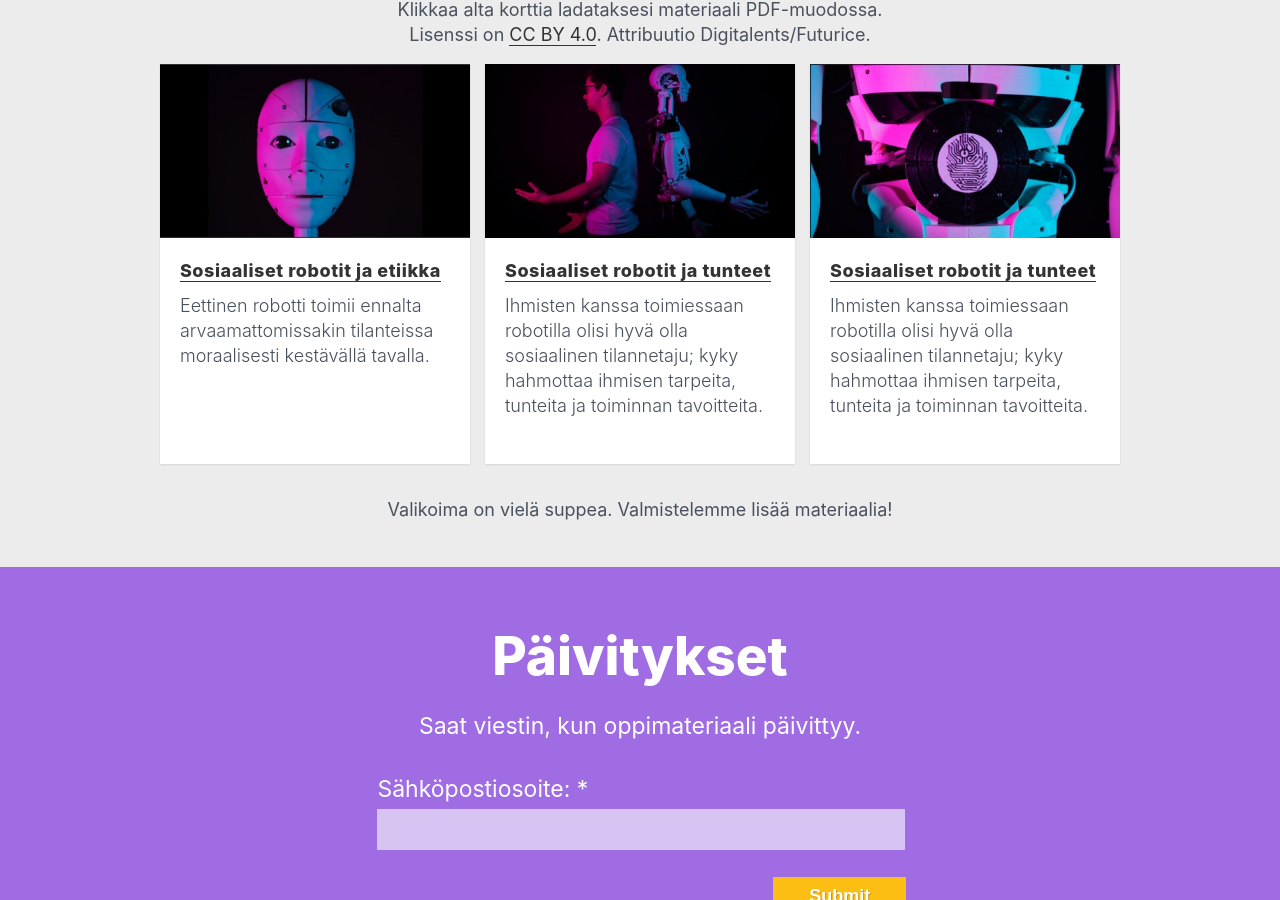
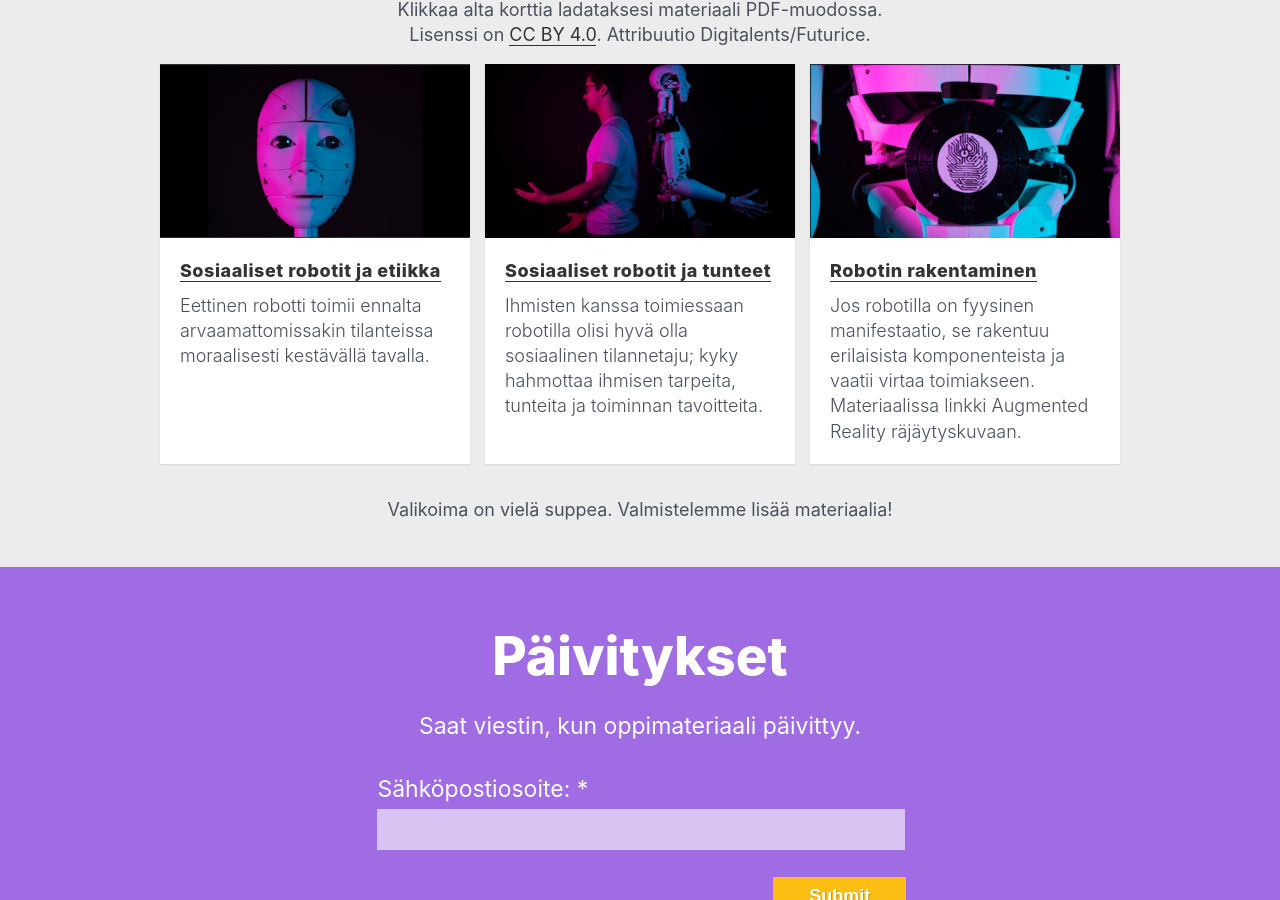
Before and after one commit to futurice/spiceprogram, a Jekyll site: the page built from open-robotics/index-fi.html, in a window 1280 px wide and 900 px high, scrolled down 747 px. Built offline with Jekyll 4.4.1, drawn with Linux system fonts in a browser that asks for light colours; nearby versions of some CDN libraries.

Commit message:
Header texts for the new materials

```diff
--- a/open-robotics/index-fi.html
+++ b/open-robotics/index-fi.html
@@ -68,10 +68,10 @@ custom_js:
         </a>
         <div class="card__body">
           <div class="card__title">
-            <a href="{{ site.baseurl }}/assets/docs/ROBOTIIKKA3_FIN.pdf">Sosiaaliset robotit ja tunteet</a>
+            <a href="{{ site.baseurl }}/assets/docs/ROBOTIIKKA3_FIN.pdf">Robotin rakentaminen</a>
           </div>
           <p class="card__summary">
-            Ihmisten kanssa toimiessaan robotilla olisi hyvä olla sosiaalinen tilannetaju; kyky hahmottaa ihmisen tarpeita, tunteita ja toiminnan tavoitteita.
+            Jos robotilla on fyysinen manifestaatio, se rakentuu erilaisista komponenteista ja vaatii virtaa toimiakseen. Materiaalissa linkki Augmented Reality räjäytyskuvaan.
           </p>
         </div>
       </div>
```
